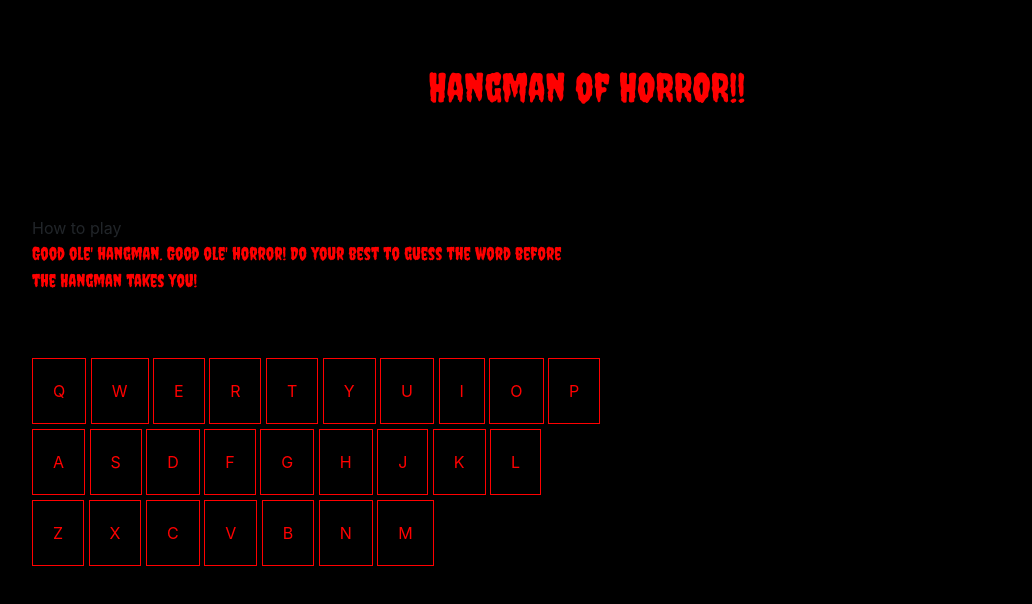
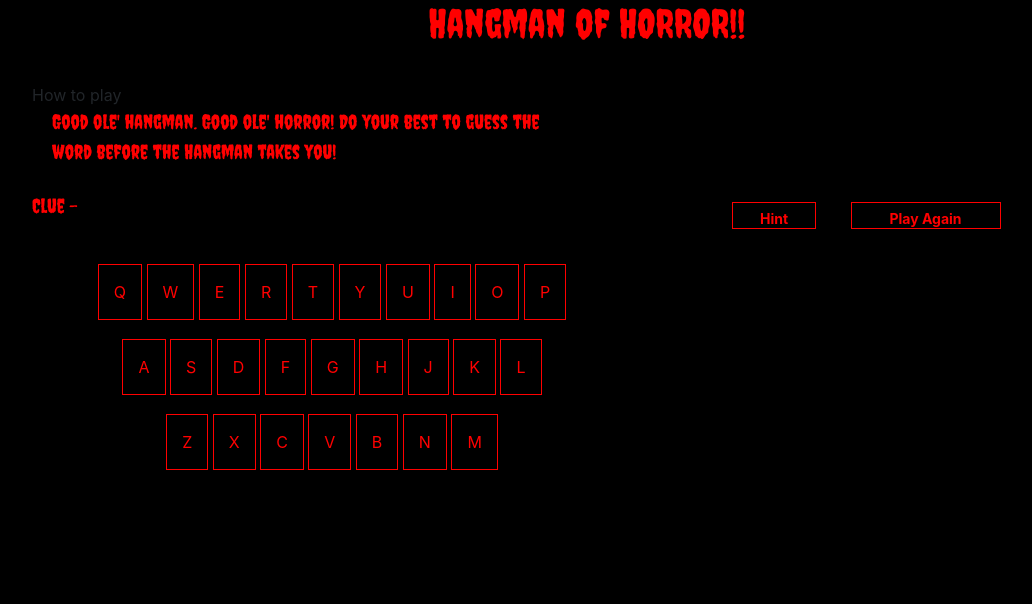
Before and after one commit to emitdlr/Hangman-of-Horror, a plain HTML site: page index.html in a window 1280 px wide. Shown: the whole page, without its empty margins (53-1085 px from the left). Drawn offline with nearby package versions, Linux system fonts and the light colour scheme.

Commit message:
blinging and added js

```diff
--- a/index.html
+++ b/index.html
@@ -14,9 +14,11 @@
   <body>
     <div class="container">
 
+
         <div class="jumbotron text-center">
             <h1>Hangman of HORROR!!</h1>
         </div>
+
 
 
     <script src="https://code.jquery.com/jquery-3.2.1.slim.min.js" integrity="sha384-KJ3o2DKtIkvYIK3UENzmM7KCkRr/rE9/Qpg6aAZGJwFDMVNA/GpGFF93hXpG5KkN" crossorigin="anonymous"></script>
@@ -37,6 +39,19 @@
     </div>
 
 <br>
+
+<p id="clue">Clue -</p>
+
+        <div id="button">
+         </div>
+        <p id="catagoryName"></p>
+        <div id="hold">
+        </div>
+        <p id="mylives"></p>
+        <div class="container">
+            <button id="hint">Hint</button>
+            <button id="reset">Play Again</button>
+        </div>
 
 <br>
 
@@ -76,7 +91,7 @@
 </div>
 
 
-
+<script src="java.js"></script>
 </body>
 
 </html>
--- /dev/null
+++ b/java.js
@@ -0,0 +1,15 @@
+window.onload = function () {
+
+  var alphabet = ['a', 'b', 'c', 'd', 'e', 'f', 'g', 'h',
+        'i', 'j', 'k', 'l', 'm', 'n', 'o', 'p', 'q', 'r', 's',
+        't', 'u', 'v', 'w', 'x', 'y', 'z'];
+
+  var categories;         // Array of topics
+  var chosenCategory;     // Selected catagory
+  var getHint ;          // Word getHint
+  var word ;              // Selected word
+  var guess ;             // Geuss
+  var geusses = [ ];      // Stored geusses
+  var lives ;             // Lives
+  var counter ;           // Count correct geusses
+  var space;              // Number of spaces in word '-'
--- a/style.css
+++ b/style.css
@@ -1,13 +1,19 @@
 body {
 	background-color: black;
+	height: 50%;
 }
 
 .jumbotron {
+	position: relative;
+	min-height: 50px;
+	top: -25px;
+	margin-bottom: 0px;
 	background-color: black;
 	color: red;
-	font-size: 500px;
-	font-weight: 200;
+	font-size: 350px;
 	font-family: 'Creepster', cursive;
+	padding-bottom: 2px;
+	padding-top: 25px;
 	}
 
 .h1 {
@@ -16,20 +22,78 @@ body {
 	font-family: 'Creepster', cursive;
 	}
 
-p {
+p, #panel-heading {
 	font-family: 'Creepster', cursive;
-	font-size: 18px;
+	font-size: 20px;
 	color: red;
+	width: 500px;
+	margin: 0 auto;
 	}
 
+
 .keyboardRow {
-	text-align: left;
+	text-align: center;
+	width:600px;
+	height: 75px;
+	padding: 10px;
 }
 
 .key {
 	display:inline-block;
 	border:1px solid red;
 	color: red;
+	padding: 15px;
+	margin-bottom:10px;
+}
+
+#wrapper {
+	text-align: center;
+	color: red;
+	border:1px solid red;
+	height: 20px;
+}
+
+#clue {
+	text-align: left;
+	position: relative;
+	float: left;
+}
+
+#button {
+	padding: 5px;
+	margin-right: 15px;
+	height: 10px;
+	top: 5px;
+}
+
+#hint {
+    margin-left: 200px;
+    margin-top: 1px;
+    width: 84px;
+    height: 5px;
+    background: transparent;
+	border: 1px solid red;
+	display:inline-block;
+	text-align: center;
 	padding: 20px;
-	margin-bottom:5px;
+	padding-top: 5px;
+    color: red;
+    font-size:14px;
+	font-weight:700;
 }
+
+#reset {
+    margin-left: 30px;
+    margin-top: 1px;
+    width: 150px;
+    height: 10px;
+    background: transparent;
+	border: 1px solid red;
+	display:inline-block;
+	text-align: center;
+	padding: 20px;
+	padding-top: 5px;
+    color: red;
+    font-size:14px;
+	font-weight:700;
+}
```
